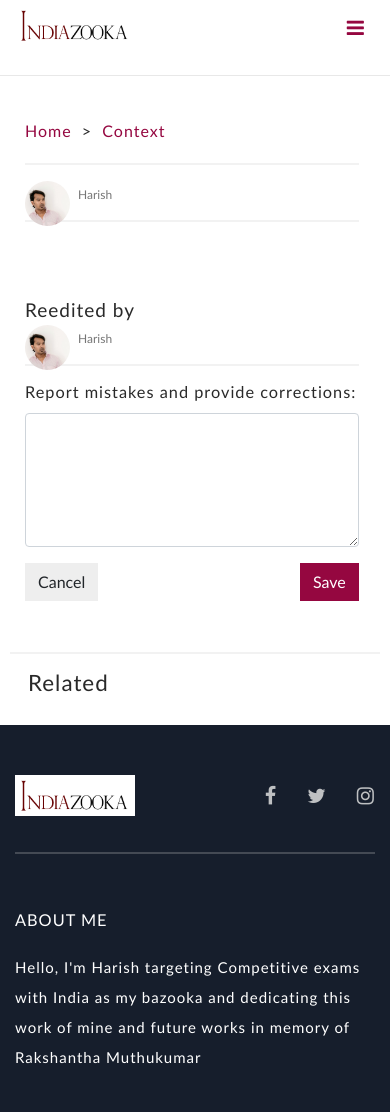
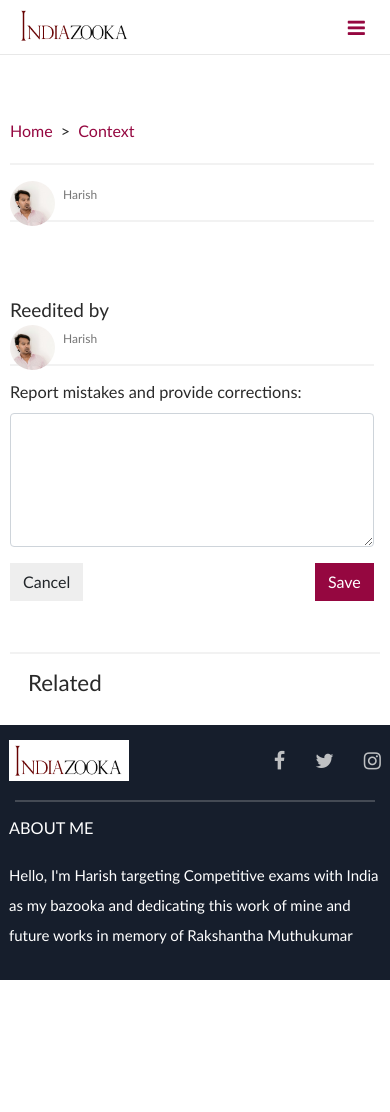
Before and after one commit to kesavanr07/indiazooka, a PHP site: page /content.php in a window 390 px wide. After the commit the page ends 980 px from the top, so only its background shows below. Run offline with PHP 8.4, Linux system fonts and the light colour scheme; data that the repository does not hold is empty.

Commit message:
removed padding for content

```diff
--- a/footer.php
+++ b/footer.php
@@ -83,7 +83,7 @@
                 $('.customer-logos').slick({
                     slidesToShow: 3,
                     slidesToScroll: 1,
-                    autoplay: true,
+                    autoplay: false,
                     autoplaySpeed: 2000,
                     arrows: false,
                     dots: false,
--- a/public/css/homepage.css
+++ b/public/css/homepage.css
@@ -550,6 +550,8 @@ hr {
 	}
 	.links{
 		display: none;
+		margin-top: 60px;
+		border-bottom : 0px;
 	}
 	.context-menu {
 		margin-top: 70px;
@@ -627,6 +629,30 @@ hr {
 	.navbar-nav {
 		margin-left: 1%;
 	}
+	.col-10.offset-1 {
+		padding-right: 0px;
+		padding-left: 0px;
+	}
+	.header {
+		height: 55px;
+	}
+	body {
+		letter-spacing: 0px;
+	}
+	.top-padding {
+		padding-top: 0px;
+	}
+	.btm-padding {
+		padding-bottom: 3px;
+	}
+	footer {
+		padding : 15px 0px 5px 0px;
+		min-height: 255px;
+	}
+	footer .col {
+		padding-right: 9px;
+		padding-left: 9px;
+	}
 }
 
 @media only screen and (max-width: 355px) {
```
